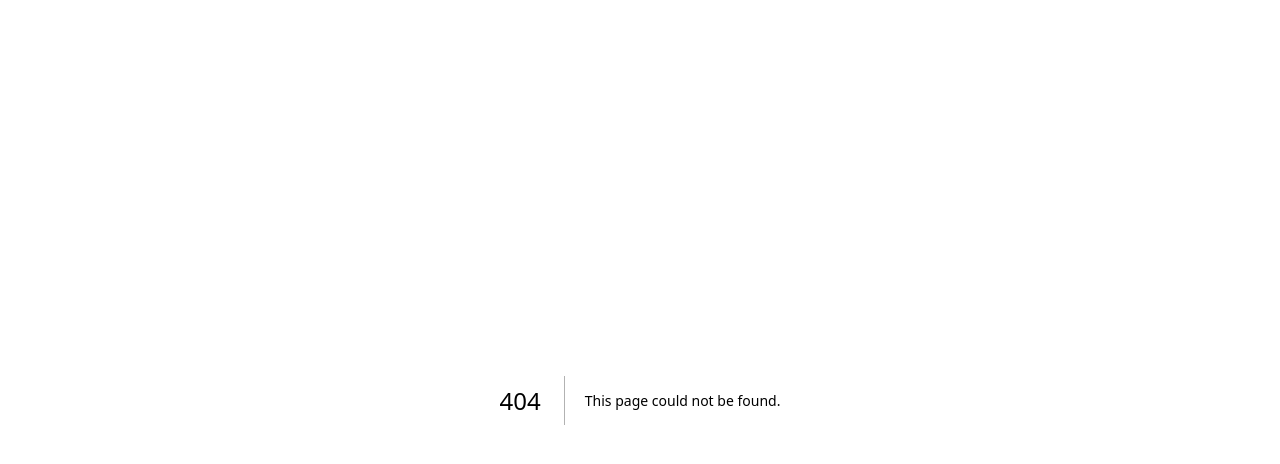
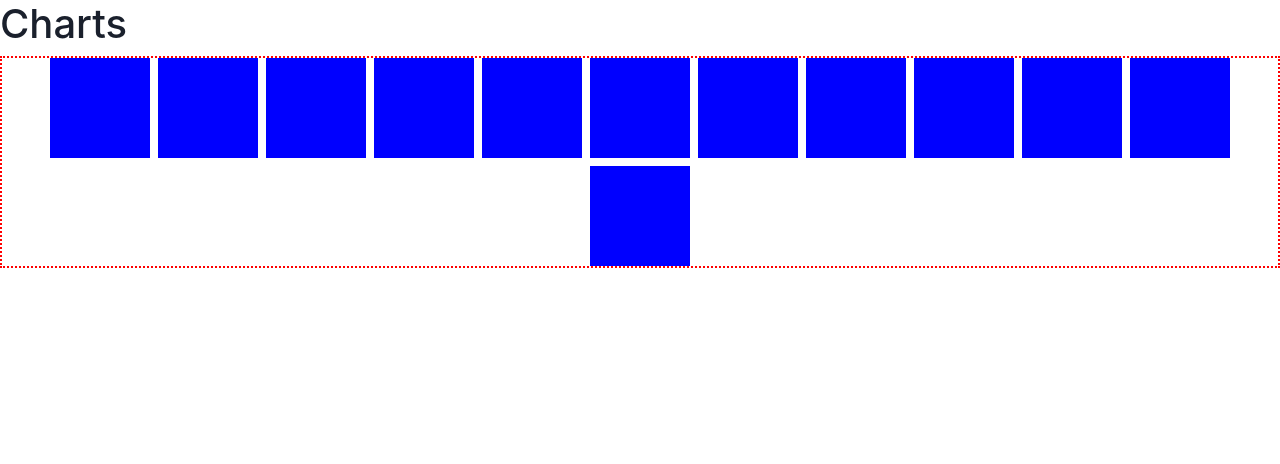
Before and after one commit to devonfox/frontend-final-project, a Next.js app: page /tests/grid in a window 1280 px wide. Before the commit this address had no page. Shown: the top 464 px of the page. Built offline with nearby package versions, Linux system fonts and the light colour scheme.

Commit message:
update grid component to use chakra ui

```diff
--- /dev/null
+++ b/src/components/contentGrid/contentGrid.tsx
@@ -0,0 +1,24 @@
+import React, { useRef, useState, useEffect } from 'react';
+import {chartListType, chartType} from '@/types';
+import { Box, Flex} from '@chakra-ui/react'
+
+const ContentGrid = ({myCharts}: {myCharts: chartListType}) => {
+  return (
+      <Flex
+            gap={myCharts.gap}
+            flexWrap={'wrap'}
+            flexDirection={'row'}
+            borderStyle={'dotted'}
+            borderWidth={'2px'}
+            borderColor={'red'}
+            justify={'center'}>
+                  {myCharts.stockCharts.map((stockChart: chartType) => (
+                        <Box w={'fit-content'} h={'fit-content'} key={stockChart.id}>
+                              {stockChart.chart}
+                        </Box>
+                  ))}
+      </Flex>
+  );
+};
+
+export default ContentGrid;
--- /dev/null
+++ b/src/pages/tests/grid/index.tsx
@@ -0,0 +1,39 @@
+import React from 'react';
+import ChartGrid from '@/components/contentGrid/contentGrid';
+import { chartListType } from '@/types';
+
+const ChartsPage = () => {
+
+const chartTestStyle: React.CSSProperties = {
+    width: '100px',
+    height: '100px',
+    backgroundColor: 'blue',
+};
+
+const exampleCharts: chartListType = {
+    gap: '.5em',
+    stockCharts: [
+        { id: 1, chart: <div style={chartTestStyle}></div> },
+        { id: 2, chart: <div style={chartTestStyle}></div> },
+        { id: 3, chart: <div style={chartTestStyle}></div> },
+        { id: 4, chart: <div style={chartTestStyle}></div> },
+        { id: 5, chart: <div style={chartTestStyle}></div> },
+        { id: 6, chart: <div style={chartTestStyle}></div> },
+        { id: 7, chart: <div style={chartTestStyle}></div> },
+        { id: 8, chart: <div style={chartTestStyle}></div> },
+        { id: 9, chart: <div style={chartTestStyle}></div> },
+        { id: 10, chart: <div style={chartTestStyle}></div> },
+        { id: 11, chart: <div style={chartTestStyle}></div> },
+        { id: 12, chart: <div style={chartTestStyle}></div> },
+    ]
+};
+
+return (
+    <div>
+        <h1>Charts</h1>
+        <ChartGrid myCharts={exampleCharts} />
+    </div>
+    );
+};
+
+export default ChartsPage;
--- a/src/types.ts
+++ b/src/types.ts
@@ -4,5 +4,6 @@ export type chartType = {
 }
 
 export type chartListType= {
+    gap: string;
     stockCharts: Array<chartType>;
 };
```
Also changed, not shown: src/components/chartGrid/chartGrid.module.css (deleted, +0 -12 lines), src/components/chartGrid/chartGrid.tsx (deleted, +0 -17 lines).
